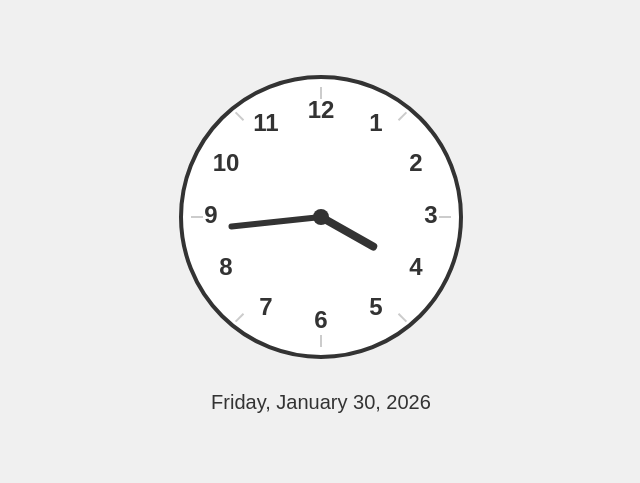
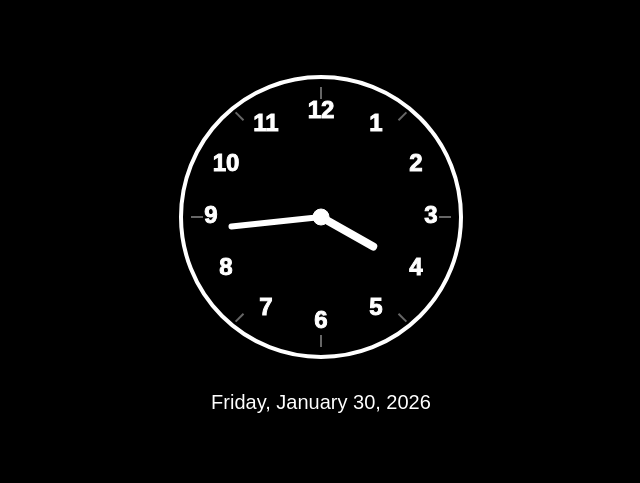
Before and after one commit to danroot/danielsclock, a plain HTML site: page index.html in a window 1280 px wide. Shown: the whole page, without its empty margins (79-719 px from the left). Drawn offline with Linux system fonts and the light colour scheme.

Commit message:
Implement light and dark mode themes with responsive SVG clock elements

```diff
--- a/index.html
+++ b/index.html
@@ -14,15 +14,49 @@
             display: flex;
             justify-content: center;
             align-items: center;
-            background-color: #f0f0f0;
             font-family: Arial, sans-serif;
+            transition: background-color 0.3s, color 0.3s;
         }
+
+        /* Light mode (7pm to 6am): black on white */
+        body.light-mode {
+            background-color: white;
+            color: black;
+        }
+        body.light-mode .clock-face {
+            fill: white;
+            stroke: #333;
+        }
+        body.light-mode .clock-element {
+            stroke: #333;
+            fill: #333;
+        }
+        body.light-mode .hour-marker {
+            stroke: #ccc;
+        }
+
+        /* Dark mode (6am to 7pm): white on black */
+        body.dark-mode {
+            background-color: black;
+            color: white;
+        }
+        body.dark-mode .clock-face {
+            fill: black;
+            stroke: white;
+        }
+        body.dark-mode .clock-element {
+            stroke: white;
+            fill: white;
+        }
+        body.dark-mode .hour-marker {
+            stroke: #666;
+        }
+
         .container {
             text-align: center;
         }
         .date {
             font-size: 20px;
-            color: #333;
             margin-top: 20px;
         }
     </style>
@@ -31,48 +65,72 @@
     <div class="container">
         <svg width="300" height="300" viewBox="0 0 300 300">
             <!-- Clock face -->
-            <circle cx="150" cy="150" r="140" fill="white" stroke="#333" stroke-width="4"/>
+            <circle cx="150" cy="150" r="140" class="clock-face" stroke-width="4"/>
 
             <!-- Hour markers -->
             <g id="hour-markers">
-                <line x1="150" y1="20" x2="150" y2="32" stroke="#ccc" stroke-width="2"/>
-                <line x1="235.4" y1="45.4" x2="227.5" y2="53.3" stroke="#ccc" stroke-width="2"/>
-                <line x1="280" y1="150" x2="268" y2="150" stroke="#ccc" stroke-width="2"/>
-                <line x1="235.4" y1="254.6" x2="227.5" y2="246.7" stroke="#ccc" stroke-width="2"/>
-                <line x1="150" y1="280" x2="150" y2="268" stroke="#ccc" stroke-width="2"/>
-                <line x1="64.6" y1="254.6" x2="72.5" y2="246.7" stroke="#ccc" stroke-width="2"/>
-                <line x1="20" y1="150" x2="32" y2="150" stroke="#ccc" stroke-width="2"/>
-                <line x1="64.6" y1="45.4" x2="72.5" y2="53.3" stroke="#ccc" stroke-width="2"/>
+                <line x1="150" y1="20" x2="150" y2="32" class="hour-marker" stroke-width="2"/>
+                <line x1="235.4" y1="45.4" x2="227.5" y2="53.3" class="hour-marker" stroke-width="2"/>
+                <line x1="280" y1="150" x2="268" y2="150" class="hour-marker" stroke-width="2"/>
+                <line x1="235.4" y1="254.6" x2="227.5" y2="246.7" class="hour-marker" stroke-width="2"/>
+                <line x1="150" y1="280" x2="150" y2="268" class="hour-marker" stroke-width="2"/>
+                <line x1="64.6" y1="254.6" x2="72.5" y2="246.7" class="hour-marker" stroke-width="2"/>
+                <line x1="20" y1="150" x2="32" y2="150" class="hour-marker" stroke-width="2"/>
+                <line x1="64.6" y1="45.4" x2="72.5" y2="53.3" class="hour-marker" stroke-width="2"/>
             </g>
 
             <!-- Hour hand -->
-            <line id="hour-hand" x1="150" y1="150" x2="150" y2="90" stroke="#333" stroke-width="8" stroke-linecap="round"/>
+            <line id="hour-hand" x1="150" y1="150" x2="150" y2="90" class="clock-element" stroke-width="8" stroke-linecap="round"/>
 
             <!-- Minute hand -->
-            <line id="minute-hand" x1="150" y1="150" x2="150" y2="60" stroke="#333" stroke-width="6" stroke-linecap="round"/>
+            <line id="minute-hand" x1="150" y1="150" x2="150" y2="60" class="clock-element" stroke-width="6" stroke-linecap="round"/>
 
             <!-- Hour numbers -->
-            <text x="150" y="45" text-anchor="middle" dominant-baseline="middle" font-size="24" font-weight="bold" fill="#333">12</text>
-            <text x="205" y="58" text-anchor="middle" dominant-baseline="middle" font-size="24" font-weight="bold" fill="#333">1</text>
-            <text x="245" y="98" text-anchor="middle" dominant-baseline="middle" font-size="24" font-weight="bold" fill="#333">2</text>
-            <text x="260" y="150" text-anchor="middle" dominant-baseline="middle" font-size="24" font-weight="bold" fill="#333">3</text>
-            <text x="245" y="202" text-anchor="middle" dominant-baseline="middle" font-size="24" font-weight="bold" fill="#333">4</text>
-            <text x="205" y="242" text-anchor="middle" dominant-baseline="middle" font-size="24" font-weight="bold" fill="#333">5</text>
-            <text x="150" y="255" text-anchor="middle" dominant-baseline="middle" font-size="24" font-weight="bold" fill="#333">6</text>
-            <text x="95" y="242" text-anchor="middle" dominant-baseline="middle" font-size="24" font-weight="bold" fill="#333">7</text>
-            <text x="55" y="202" text-anchor="middle" dominant-baseline="middle" font-size="24" font-weight="bold" fill="#333">8</text>
-            <text x="40" y="150" text-anchor="middle" dominant-baseline="middle" font-size="24" font-weight="bold" fill="#333">9</text>
-            <text x="55" y="98" text-anchor="middle" dominant-baseline="middle" font-size="24" font-weight="bold" fill="#333">10</text>
-            <text x="95" y="58" text-anchor="middle" dominant-baseline="middle" font-size="24" font-weight="bold" fill="#333">11</text>
+            <text x="150" y="45" text-anchor="middle" dominant-baseline="middle" font-size="24" font-weight="bold" class="clock-element">12</text>
+            <text x="205" y="58" text-anchor="middle" dominant-baseline="middle" font-size="24" font-weight="bold" class="clock-element">1</text>
+            <text x="245" y="98" text-anchor="middle" dominant-baseline="middle" font-size="24" font-weight="bold" class="clock-element">2</text>
+            <text x="260" y="150" text-anchor="middle" dominant-baseline="middle" font-size="24" font-weight="bold" class="clock-element">3</text>
+            <text x="245" y="202" text-anchor="middle" dominant-baseline="middle" font-size="24" font-weight="bold" class="clock-element">4</text>
+            <text x="205" y="242" text-anchor="middle" dominant-baseline="middle" font-size="24" font-weight="bold" class="clock-element">5</text>
+            <text x="150" y="255" text-anchor="middle" dominant-baseline="middle" font-size="24" font-weight="bold" class="clock-element">6</text>
+            <text x="95" y="242" text-anchor="middle" dominant-baseline="middle" font-size="24" font-weight="bold" class="clock-element">7</text>
+            <text x="55" y="202" text-anchor="middle" dominant-baseline="middle" font-size="24" font-weight="bold" class="clock-element">8</text>
+            <text x="40" y="150" text-anchor="middle" dominant-baseline="middle" font-size="24" font-weight="bold" class="clock-element">9</text>
+            <text x="55" y="98" text-anchor="middle" dominant-baseline="middle" font-size="24" font-weight="bold" class="clock-element">10</text>
+            <text x="95" y="58" text-anchor="middle" dominant-baseline="middle" font-size="24" font-weight="bold" class="clock-element">11</text>
 
             <!-- Center dot -->
-            <circle cx="150" cy="150" r="8" fill="#333"/>
+            <circle cx="150" cy="150" r="8" class="clock-element"/>
         </svg>
 
         <div class="date" id="date"></div>
     </div>
 
     <script>
+        // Check for dark mode query parameter or time of day
+        function setTheme() {
+            const urlParams = new URLSearchParams(window.location.search);
+            const forceDarkMode = urlParams.has('darkmode');
+
+            if (forceDarkMode) {
+                document.body.className = 'dark-mode';
+            } else {
+                // Get current hour in Central Time
+                const now = new Date();
+                const centralTimeString = now.toLocaleString('en-US', { timeZone: 'America/Chicago' });
+                const centralTime = new Date(centralTimeString);
+                const hour = centralTime.getHours();
+
+                // 7pm (19:00) to 6am (6:00): light mode (black on white)
+                // 6am (6:00) to 7pm (19:00): dark mode (white on black)
+                if (hour >= 19 || hour < 6) {
+                    document.body.className = 'light-mode';
+                } else {
+                    document.body.className = 'dark-mode';
+                }
+            }
+        }
+
         function updateClock() {
             const now = new Date();
 
@@ -102,6 +160,11 @@
             document.getElementById('date').textContent = dateFormatter.format(now);
         }
 
+        // Set initial theme
+        setTheme();
+        // Update theme every minute in case the time crosses a threshold
+        setInterval(setTheme, 60000);
+
         updateClock();
         setInterval(updateClock, 1000);
     </script>
```
